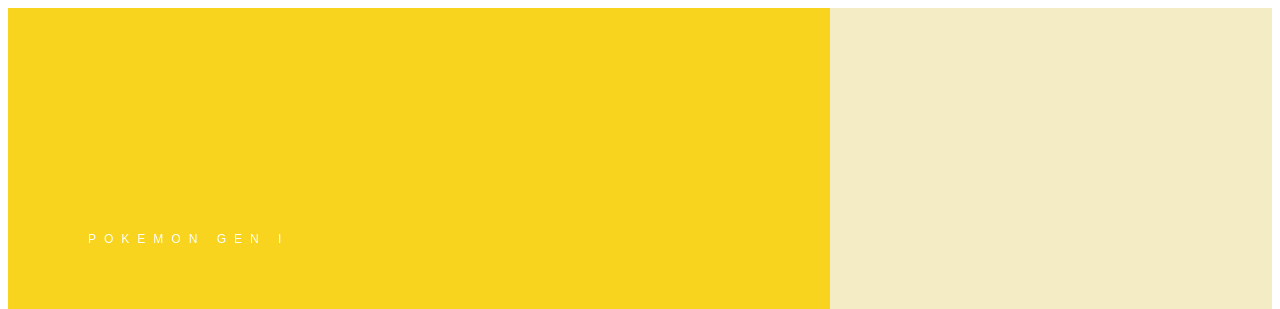
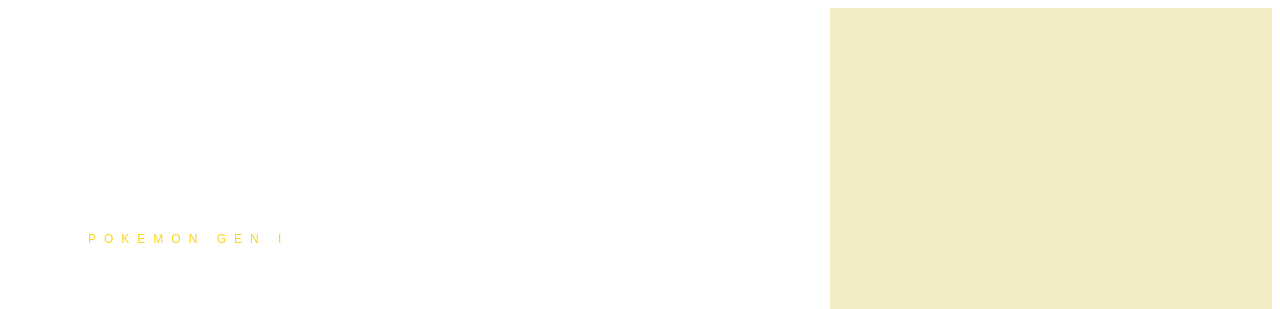
Before and after one commit to mocsuzano/mocsuzano.github.io, a plain HTML site: page index.html in a window 1280 px wide. Shown: the top 309 px of the page. Drawn offline with Linux system fonts and the light colour scheme.

Commit message:
Update index.html

```diff
--- a/index.html
+++ b/index.html
@@ -142,7 +142,7 @@ body {
 
 .flex__item {
 	height: 100vh;
-	color: #fff;
+	color: #f8d41f;
 	transition: transform 0.1s linear;
 }
 
@@ -190,7 +190,7 @@ body {
 /* Pikachu */
 
 .flex--pikachu .flex__item--left {
-	background: #f8d41f;
+	background: #fff;
 }
 
 .flex--pikachu .flex__item--right {
```
